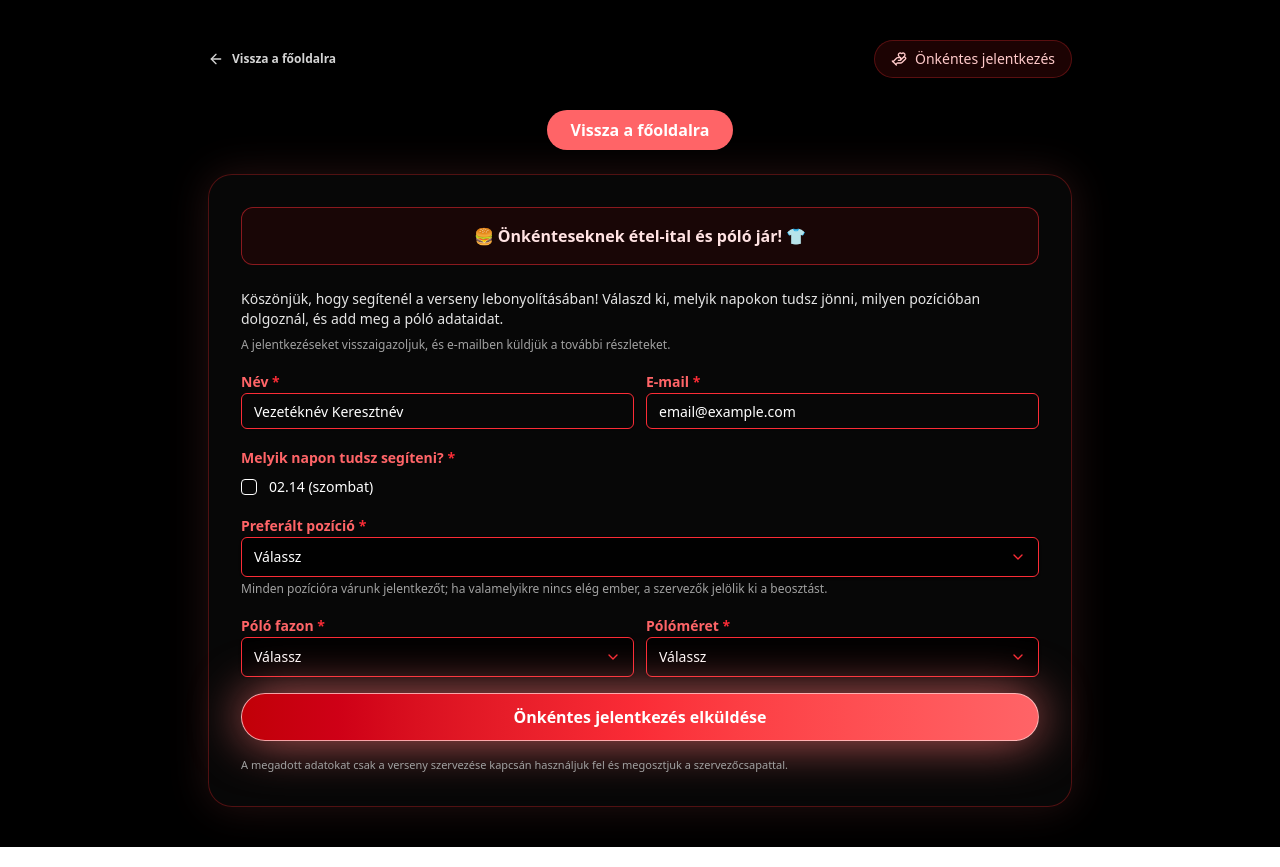
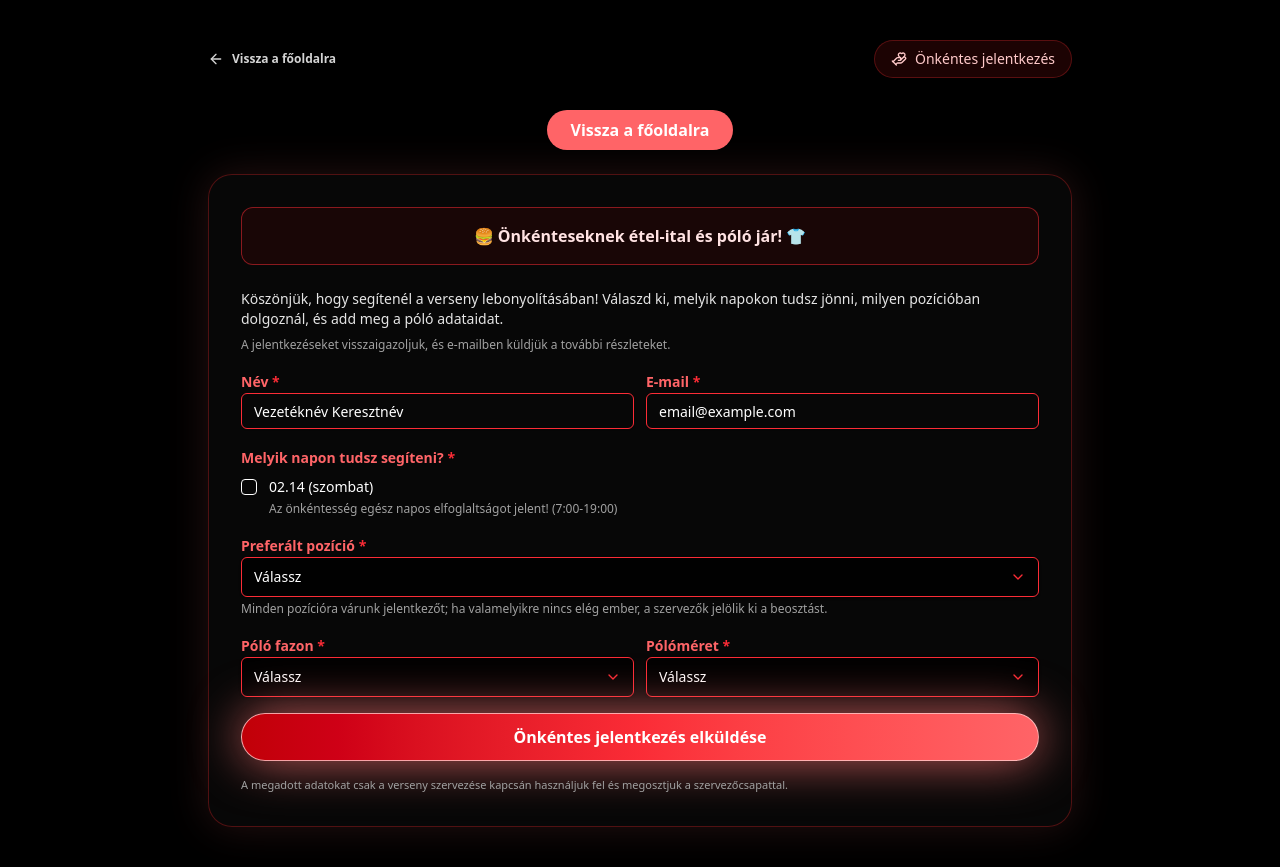
Before and after one commit to powerfloweu/sbdnext-event, a Next.js app: page /volunteers in a window 1280 px wide. Built offline with nearby package versions, Linux system fonts and the light colour scheme.

Commit message:
Önkéntesség egész napos elfoglaltság szöveg hozzáadva (7:00-19:00)

```diff
--- a/components/volunteer-form.tsx
+++ b/components/volunteer-form.tsx
@@ -215,6 +215,9 @@ export function VolunteerForm() {
             />
             <span>02.14 (szombat)</span>
           </label>
+          <div className="ml-7 mt-1 text-xs text-neutral-400">
+            Az önkéntesség egész napos elfoglaltságot jelent! (7:00-19:00)
+          </div>
         </div>
       </div>
 
```
